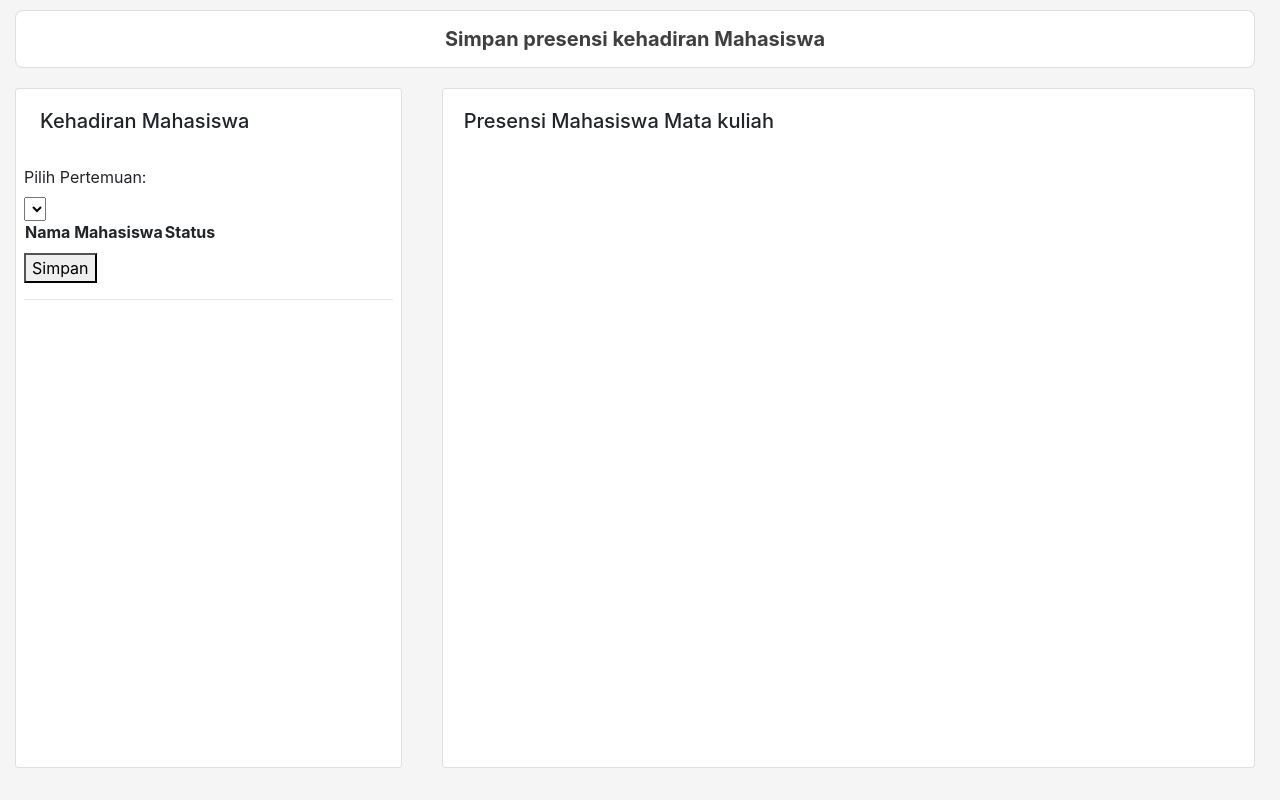
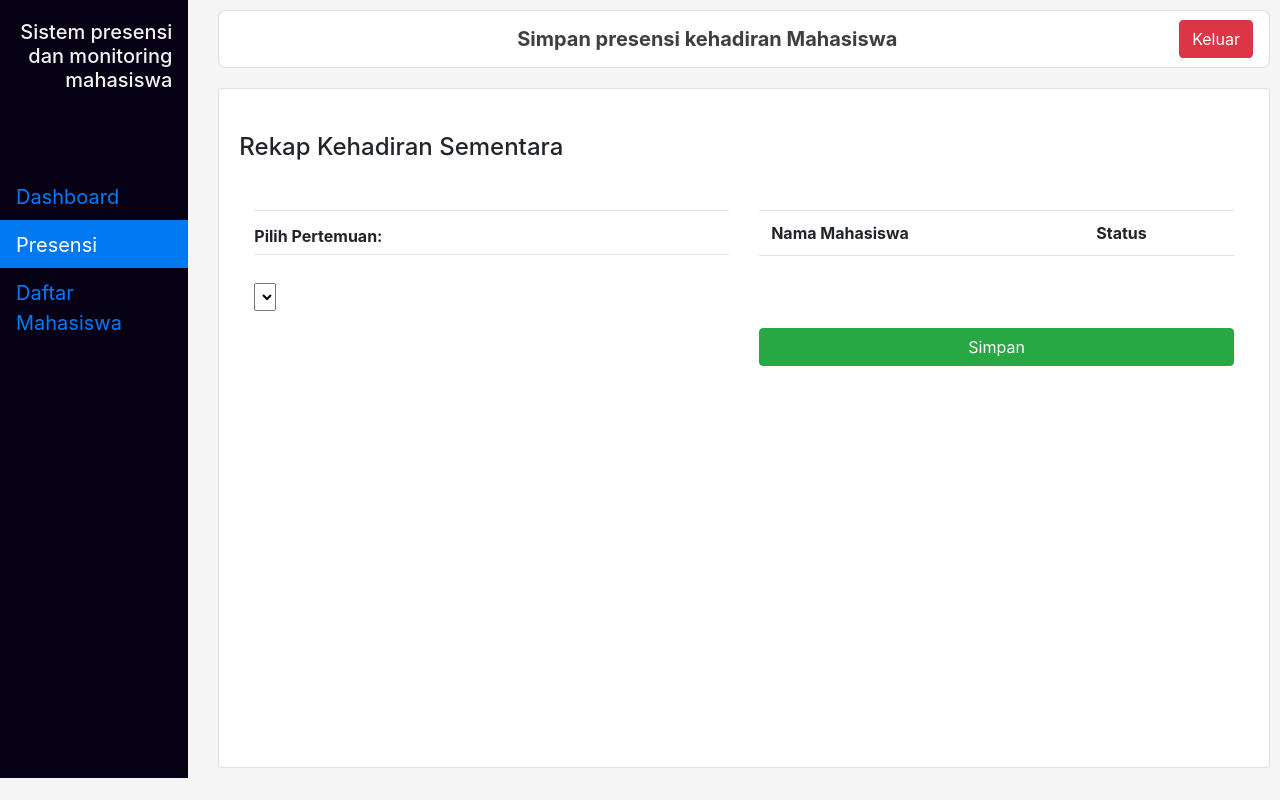
Before and after one commit to Dresta/skripsi-caps, a Django app: page /halaman/presensi/ in a window 1280 px wide. Run offline with Django 3.2, Linux system fonts and the light colour scheme; data comes from the database, SQL or seed files in the repository; both versions use the stored data as it was after the commit; lists and menus that the app fills with data are empty; some libraries are stand-ins or nearby versions.

Commit message:
relayout

```diff
--- a/halaman/models.py
+++ b/halaman/models.py
@@ -10,6 +10,7 @@ class Profil(models.Model):
     kode = models.CharField(max_length=100)
     nama = models.CharField(max_length=100)
     ruang = models.CharField(max_length=6)
+    jadwal = models.DecimalField(max_digits=4, decimal_places=2, default=0)
 
     def __str__(self):
         return self.nama
--- a/halaman/static/style.css
+++ b/halaman/static/style.css
@@ -55,6 +55,10 @@ body{
 .scrollable{
     overflow-y: auto;
     height:90%;
+}
+.scrollable-sm{
+    overflow-y: auto;
+    height:25%;
 }
 ::-webkit-scrollbar { /* width */
     width: .25rem;
@@ -142,8 +146,33 @@ iframe{
     background-color: dodgerblue;
     border-radius: 20px;
     color: whitesmoke;
+    width: 15% !important;
 }
 
 .keterangan p{
     margin-bottom: .75rem !important;
 }
+
+.fixed_header{
+    width: 100%;
+    table-layout: fixed;
+    border-collapse: collapse;
+}
+
+.fixed_header tbody{
+  display:block;
+  width: 100%;
+  overflow: auto;
+  height: 27vh;
+}
+
+.fixed_header thead tr {
+   display: block;
+}
+
+
+.fixed_header th, .fixed_header td {
+  padding: 10px;
+  text-align: left;
+  width: 60vh;
+}
--- /dev/null
+++ b/halaman/templates/adds/sidebar-superadmin.html
@@ -0,0 +1,7 @@
+<div class="sidenav">
+    <h5>Sistem presensi dan monitoring mahasiswa</h5>
+    <br><br>
+    <a href="{% url 'Dashboard' %}" class="{{hal_dashboard_aka}}">Dashboard</a>
+    <a href="{% url 'presensi' %}" class="{{hal_presensi}}">Presensi</a>
+    <a href="{% url 'daftarMahasiswa' %}" class="{{hal_daftarMahasiswa}}">Daftar Mahasiswa</a>
+</div>
--- a/halaman/templates/adds/sidebar.html
+++ b/halaman/templates/adds/sidebar.html
@@ -6,10 +6,7 @@
     </svg> {% endcomment %}
     <h5>Sistem presensi dan monitoring mahasiswa</h5>
     <br><br>
-    {% if request.user.is_staff %}
-        <a href="{% url 'daftar' %}" class="{{hal_daftar}}">Buat Akun</a>
-    {% endif %}
     <a href="{% url 'dashboard' %}" class="{{hal_dashboard}}">Dashboard</a>
-    <a href="{% url 'daftarMahasiswa' %}" class="{{hal_daftarMahasiswa}}">Mahasiswa</a>
+    {% comment %} <a href="{% url 'daftarMahasiswa' %}" class="{{hal_daftarMahasiswa}}">Mahasiswa</a> {% endcomment %}
     <a href="{% url 'rekap' %}" class="{{hal_rekap}}">Rekapitulasi</a>
 </div>
--- a/halaman/templates/base.html
+++ b/halaman/templates/base.html
@@ -16,7 +16,6 @@
             <div class="row">
                 <div class="col-md-2">
                 {% block sidebar %}
-                    {% include 'adds/sidebar.html' %}
                 {% endblock sidebar %}
                 </div>
 
--- a/halaman/templates/presensi.html
+++ b/halaman/templates/presensi.html
@@ -1,42 +1,24 @@
-<html>
-    <head>
-        <title></title>
-        <link rel="stylesheet" href="https://stackpath.bootstrapcdn.com/bootstrap/4.4.1/css/bootstrap.min.css"
-        integrity="sha384-Vkoo8x4CGsO3+Hhxv8T/Q5PaXtkKtu6ug5TOeNV6gBiFeWPGFN9MuhOf23Q9Ifjh" crossorigin="anonymous">
 
-    {% block head %}
-        {% load static %}
-        <link rel="stylesheet" href="{% static 'style.css' %}" type="text/css">
-    {% endblock head %}
-    </head>
+{% extends 'base.html' %}
+
+{% block header %}
+    Simpan presensi kehadiran Mahasiswa
+{% endblock header %}
 
 {% load crispy_forms_tags %}
 
-    <body>
-        <div class="main">
-            <div class="row mx-auto">
-                <div class="col-md-12">
-                    <nav class="navbar navbar-expand-lg">
-                        {% block kembali %} {% endblock kembali %}
-                        <p class="navbar-brand"> <strong>
-                        Simpan presensi kehadiran Mahasiswa
-                        </strong></p>
-                    </nav>
-                </div>
-            </div>
+{% block sidebar %}
+    {% include 'adds/sidebar-superadmin.html' %}
+{% endblock sidebar %}
 
-            <div class="row mx-auto">
-                <div class="col-md-4">
+{% block content %}
 <div class="card">
-                        <div class="card-body listpad">
-                            <h5 class="ml-3">Kehadiran Mahasiswa</h5> <br>
+    <div class="card-body"> <br>
+        <h4>Rekap Kehadiran Sementara</h4> <br>
         <form method="POST" id="presensiInputForm">
             {% csrf_token %}
-                                <label>Pilih Pertemuan: </label> <br>
-                                <select name="" id="pertemuan">
-                                </select>
-
-                                <table>
+            <div class="col-6 scrollable" style="float:right">
+            <table class="table">
                 <tr>
                     <th>Nama Mahasiswa</th>
                     <th>Status</th>
@@ -50,32 +32,22 @@
                     </td>
                 </tr>
             </table>
+            <br>
+            <button type="sumbit" class="btn btn-success btn-block">Simpan</button>
+            </div>
 
-                                <button type="sumbit">Simpan</button>
+            <div class="col-6">
+            <hr> <h6><strong> Pilih Pertemuan: </strong> </h6> <hr style="margin: 5px 0px 20px">
+                <select name="" id="pertemuan" class=" block h5" style="margin-top: 1vh">
+                </select>
+            </div>
+
         </form>
-                            <hr>
 
     </div>
 </div>
-                </div>
+{% endblock content %}
 
-                <div class="col-md-8">
-                    <div class="card">
-                        <div class="card-body">
-                            <div class="row">
-                                <h5 class="ml-3">Presensi Mahasiswa Mata kuliah</h5> <br>
-                                    {% comment %} {% for presensi in presensi %}
-                                        <p>{{presensi.mahasiswa.nama}}</p>
-                                        <p>{{presensi.mahasiswa.status}}</p>
-                                        <hr>
-                                    {% endfor %} {% endcomment %}
-                            </div>
-                        </div>
-                    </div>
-                </div>
-            </div>
-        </div>
-    </body>
 {% block script %}
 <script src="https://code.jquery.com/jquery-3.2.1.slim.min.js" integrity="sha384-KJ3o2DKtIkvYIK3UENzmM7KCkRr/rE9/Qpg6aAZGJwFDMVNA/GpGFF93hXpG5KkN" crossorigin="anonymous"></script>
 <script src="https://cdnjs.cloudflare.com/ajax/libs/popper.js/1.12.9/umd/popper.min.js" integrity="sha384-ApNbgh9B+Y1QKtv3Rn7W3mgPxhU9K/ScQsAP7hUibX39j7fakFPskvXusvfa0b4Q" crossorigin="anonymous"></script>
@@ -319,4 +291,3 @@
 </script>
 
 {% endblock script %}
-</html>
--- a/halaman/templates/rekapDetail.html
+++ b/halaman/templates/rekapDetail.html
@@ -4,6 +4,10 @@
     <a href="{% url 'rekap' %}"
     class="kembali"> < Kembali </a>
 {% endblock kembali %}
+
+{% block sidebar %}
+    {% include 'adds/sidebar.html' %}
+{% endblock sidebar %}
 
 {% block header %}
     Detail Kehadiran Mahasiswa
--- a/halaman/urls.py
+++ b/halaman/urls.py
@@ -11,6 +11,7 @@ urlpatterns = [
     path('detail/<str:pk>', views.detail, name='detail'),
     path('rekap/', views.rekap, name='rekap'),
     path('rekapDetail/<str:pk>', views.rekapDetail, name='rekapDetail'),
+    path('dashboard_akademik', views.dashboard_akademik, name='Dashboard'),
     path('video/', views.video, name='video'),
     path('presensi/', views.presensi, name='presensi')
 ]
--- a/halaman/views.py
+++ b/halaman/views.py
@@ -93,21 +93,42 @@ def dashboard(request):
 
     profil = Profil.objects.all()
 
-    if request.method == "POST":
-        data = request.POST
-        matkul_id = request.user.profil.id
-        pertemuan = Pertemuan.objects.create(matkul_id=matkul_id)
-        if pertemuan:
-            return redirect('aktivitas')
-        else:
-            return HttpResponse("Pertemuan tidak terselenggara")
+    log_user = request.user
+    nama_matkul = request.user.profil
+    jumlah = Pertemuan.objects.filter(matkul__nama=nama_matkul).count
+
+    if request.user.is_superuser:
+        return redirect('Dashboard')
+
+    else:
+        if request.method == "POST":
+            data = request.POST
+            matkul_id = request.user.profil.id
+            pertemuan = Pertemuan.objects.create(matkul_id=matkul_id)
+            if pertemuan:
+                return redirect('/halaman/dashboard/')
+            else:
+                return HttpResponse("Pertemuan tidak terselenggara")
+
+        context = {
+            'nama_matkul' : nama_matkul,
+            "hal_dashboard" : "active",
+            'profil' : profil,
+            'jumlah' : jumlah,
+        }
+
+        return render (request, 'dashboard.html', context)
+
+def dashboard_akademik(request):
+
+    profil = Profil.objects.exclude(id = 1)
+
 
     context = {
-        'nama_matkul' : nama_matkul,
-        "hal_dashboard" : "active",
-        'profil' : profil,
+        'profil' : profil ,
+        'hal_dashboard_aka': "active",
     }
-    return render (request, 'dashboard.html', context)
+    return render (request, 'list_dosen.html', context)
 
 @login_required(login_url='masuk')
 def aktivitas(request):
@@ -123,12 +144,12 @@ def daftarMahasiswa(request):
 
     log_user = request.user
     nama_matkul = request.user.profil
-    list_pertemuan = Pertemuan.objects.filter(matkul=nama_matkul)
-    presensi = Presensi.objects.filter(pertemuan__in=list_pertemuan)
+    presensi = Presensi.objects.filter(pertemuan__matkul=nama_matkul)
+    mahasiswa = Mahasiswa.objects.all()
 
     context = {
       "hal_daftarMahasiswa" : "active",
-      'presensi': presensi,
+      'presensi': presensi, 'mahasiswa':mahasiswa,
 
    }
     return render(request, 'mahasiswa.html', context)
@@ -227,13 +248,8 @@ def kodeKenzy(request):
 
 def presensi(request):
 
-    # dummy = UploadCSV.objects.all()
-    # mahasiswa = Mahasiswa.objects.filter(niu__in=dummy)
-    # kehadiran = UploadCSV.objects.filter(nim__in=mahasiswa)
-    # pertemuan = Pertemuan.objects.all()
-
     context={
-
+        'hal_presensi' : 'active'
     }
     return  render(request, 'presensi.html', context  )
 
```
Also changed, not shown: halaman/templates/dashboard.html (+13 -0 lines), halaman/templates/data_akun.html (+7 -2 lines), halaman/templates/detail.html (+35 -28 lines), halaman/templates/list_dosen.html (added, +47 -0 lines), halaman/templates/mahasiswa.html (+11 -6 lines), halaman/templates/register.html (+6 -8 lines), halaman/templates/rekap.html (+14 -8 lines), db.sqlite3, halaman/migrations/0004_profil_jadwal.py (added), halaman/migrations/0005_auto_20200605_1332.py (added). Lines whose indentation alone changed are shown as unchanged.
